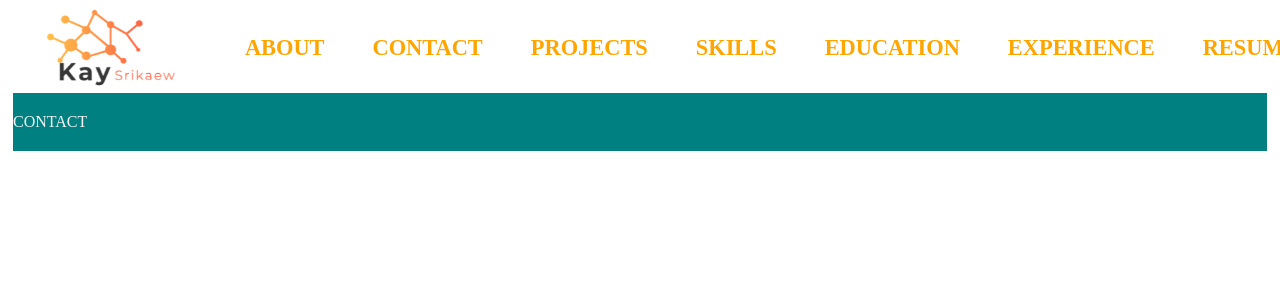
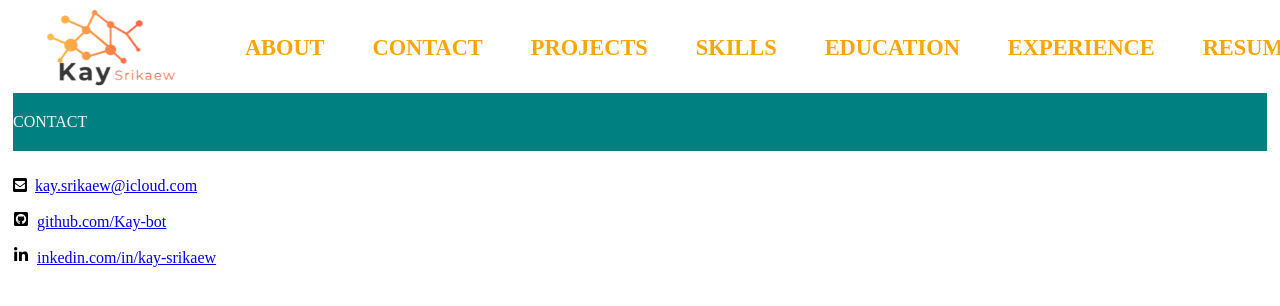
Before and after one commit to Kay-bot/portfolio, a React (Create React App) app: page /contact in a window 1280 px wide. Shown: the top 306 px of the page. Built offline with nearby package versions, Linux system fonts and the light colour scheme.

Commit message:
contact done

```diff
--- a/package.json
+++ b/package.json
@@ -4,11 +4,15 @@
   "private": true,
   "homepage": "https://Kay-bot.github.io/portfolio",
   "dependencies": {
+    "@fortawesome/fontawesome-svg-core": "^1.2.27",
+    "@fortawesome/free-solid-svg-icons": "^5.12.1",
+    "@fortawesome/react-fontawesome": "^0.1.8",
     "@testing-library/jest-dom": "^4.2.4",
     "@testing-library/react": "^9.3.2",
     "@testing-library/user-event": "^7.1.2",
     "react": "^16.12.0",
     "react-dom": "^16.12.0",
+    "react-icons": "^3.9.0",
     "react-router-dom": "^5.1.2",
     "react-scripts": "3.4.0",
     "react-spring": "^8.0.27",
--- a/src/components/Contact.js
+++ b/src/components/Contact.js
@@ -1,11 +1,32 @@
 import React from "react";
 import { Wrapper, Section, DivContainer } from "../styles/Container";
+import { FontAwesomeIcon } from "@fortawesome/react-fontawesome";
+import { faEnvelopeSquare } from "@fortawesome/free-solid-svg-icons";
+import { FaGithubSquare } from "react-icons/fa";
+import { FaLinkedinIn } from "react-icons/fa";
 
 function Contact(props) {
   return (
     <Wrapper>
       <Section>Contact</Section>
-      <DivContainer> </DivContainer>
+      <DivContainer>
+        <p>
+          <FontAwesomeIcon icon={faEnvelopeSquare} /> &nbsp;
+          <a aria-label="Email Kay" href="mailto:kay.srikaew@icloud.com">
+            kay.srikaew@icloud.com
+          </a>
+        </p>
+        <p>
+          <FaGithubSquare /> &nbsp;
+          <a href="github.com/Kay-bot">github.com/Kay-bot</a>
+        </p>
+        <p>
+          <FaLinkedinIn /> &nbsp;
+          <a href="https://www.linkedin.com/in/kay-srikaew">
+            inkedin.com/in/kay-srikaew
+          </a>
+        </p>
+      </DivContainer>
     </Wrapper>
   );
 }
```
Also changed, not shown: 1 other file (tests, documents, lock files or other folders).
